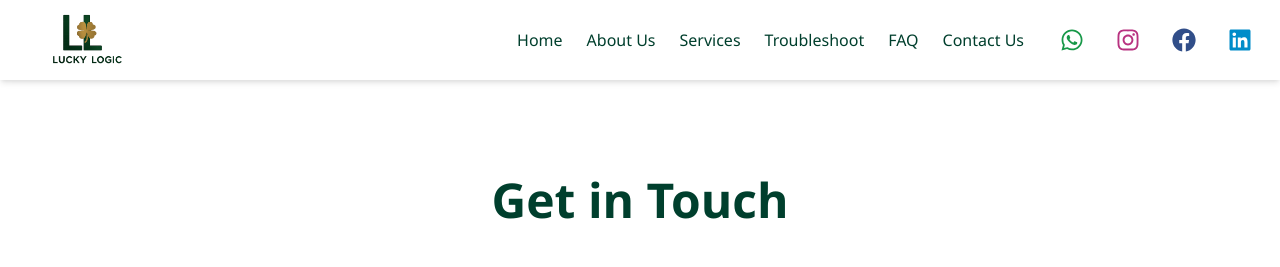
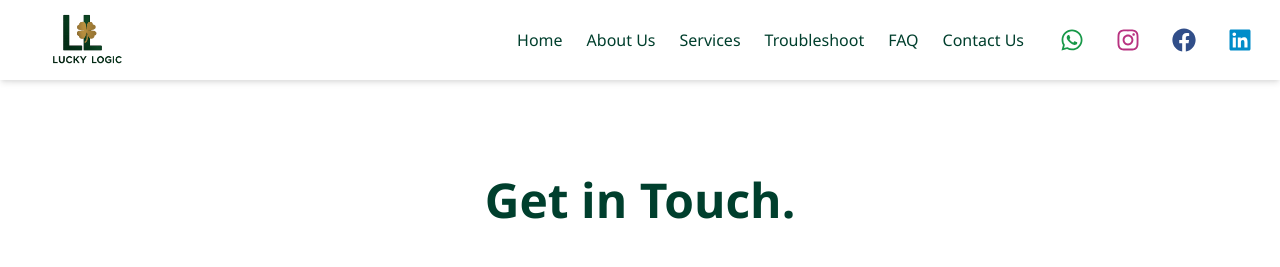
Before and after one commit to Neesonn/luckylogicit, a Next.js app: page /contact-us in a window 1280 px wide. Shown: the top 267 px of the page. Built offline with nearby package versions, Linux system fonts and the light colour scheme; no server answers.

Commit message:
Add period to contact us page title

```diff
--- a/app/contact-us/page.tsx
+++ b/app/contact-us/page.tsx
@@ -268,7 +268,7 @@ export default function ContactUsPage() {
           color="brand.green"
           textAlign="center"
         >
-          Get in Touch
+          Get in Touch.
         </Heading>
 
         <ContactForm />
```
